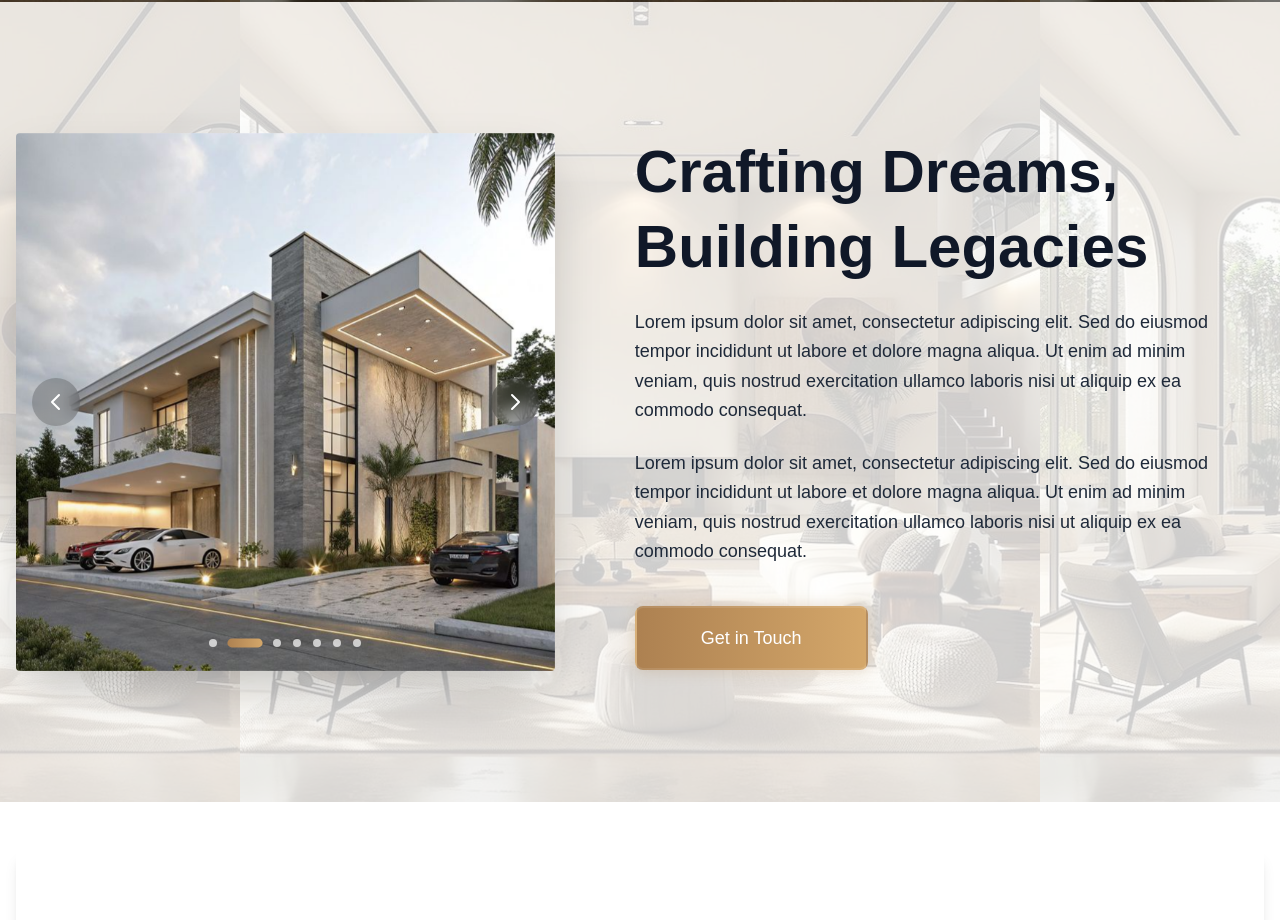
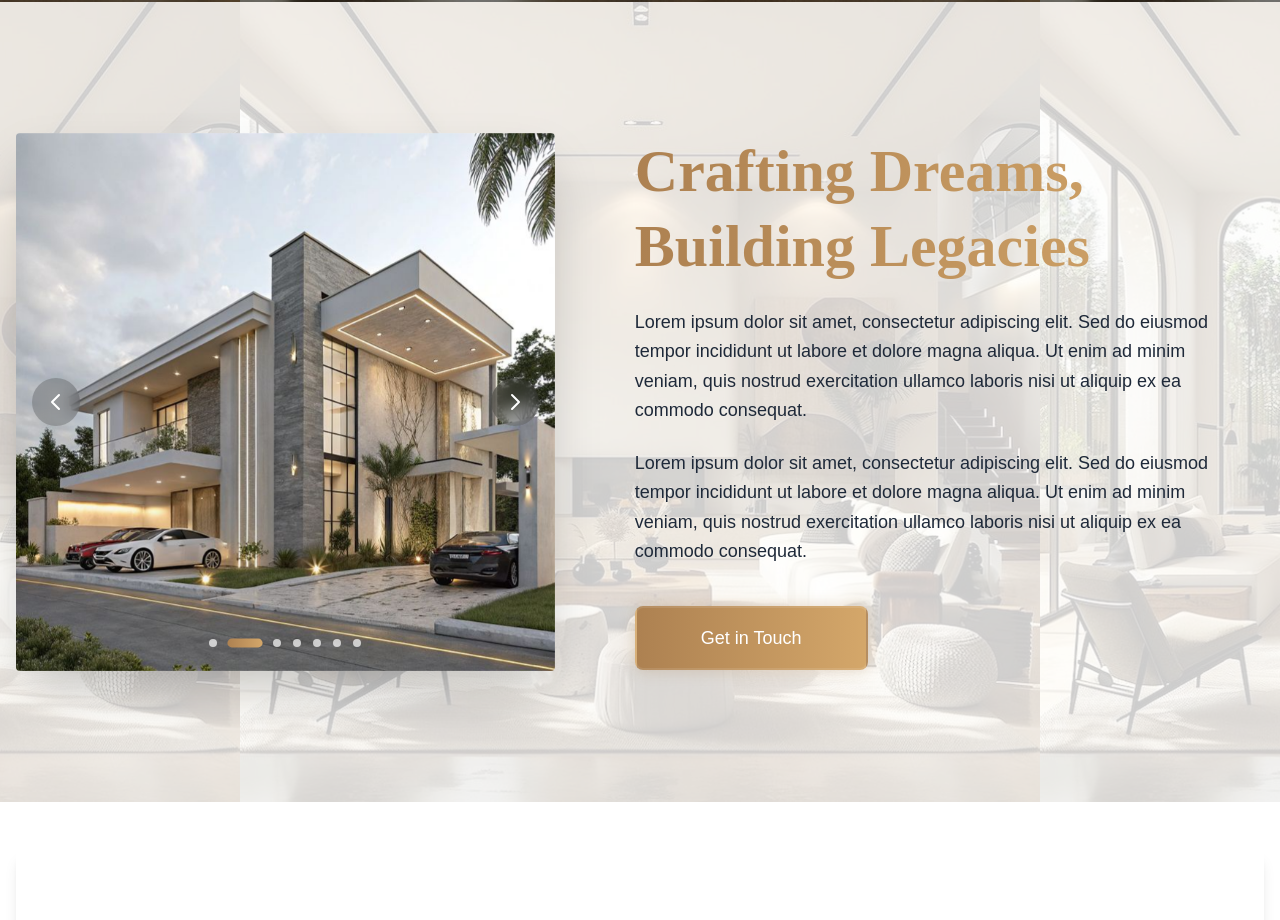
Before and after one commit to jitendersuryabhangautam/architecture-website, a Next.js app: page / in a window 1280 px wide. Shown: the part 798-1718 px from the top of the page. Built offline with nearby package versions, Linux system fonts and the light colour scheme.

Commit message:
`Update Hero component with new styles and text`

```diff
--- a/app/components/Hero.js
+++ b/app/components/Hero.js
@@ -210,7 +210,10 @@ export default function Hero() {
           {/* Text Section */}
           <div className="w-full lg:w-[55%] px-4 md:px-6 lg:px-8 py-6 md:py-8 lg:py-10">
             <div className="text-start mb-8 md:mb-10">
-              <h1 className="text-3xl md:text-4xl lg:text-5xl xl:text-6xl font-bold text-gray-900 mb-4 md:mb-6 leading-tight">
+              <h1
+                style={{ fontFamily: "'Times New Roman', serif" }}
+                className="text-3xl md:text-4xl lg:text-5xl xl:text-6xl font-bold text-transparent bg-clip-text bg-linear-to-r from-[#AD8151] to-[#D4A76A] mb-4 md:mb-6 leading-tight"
+              >
                 Crafting Dreams,
                 <br />
                 Building Legacies
```
